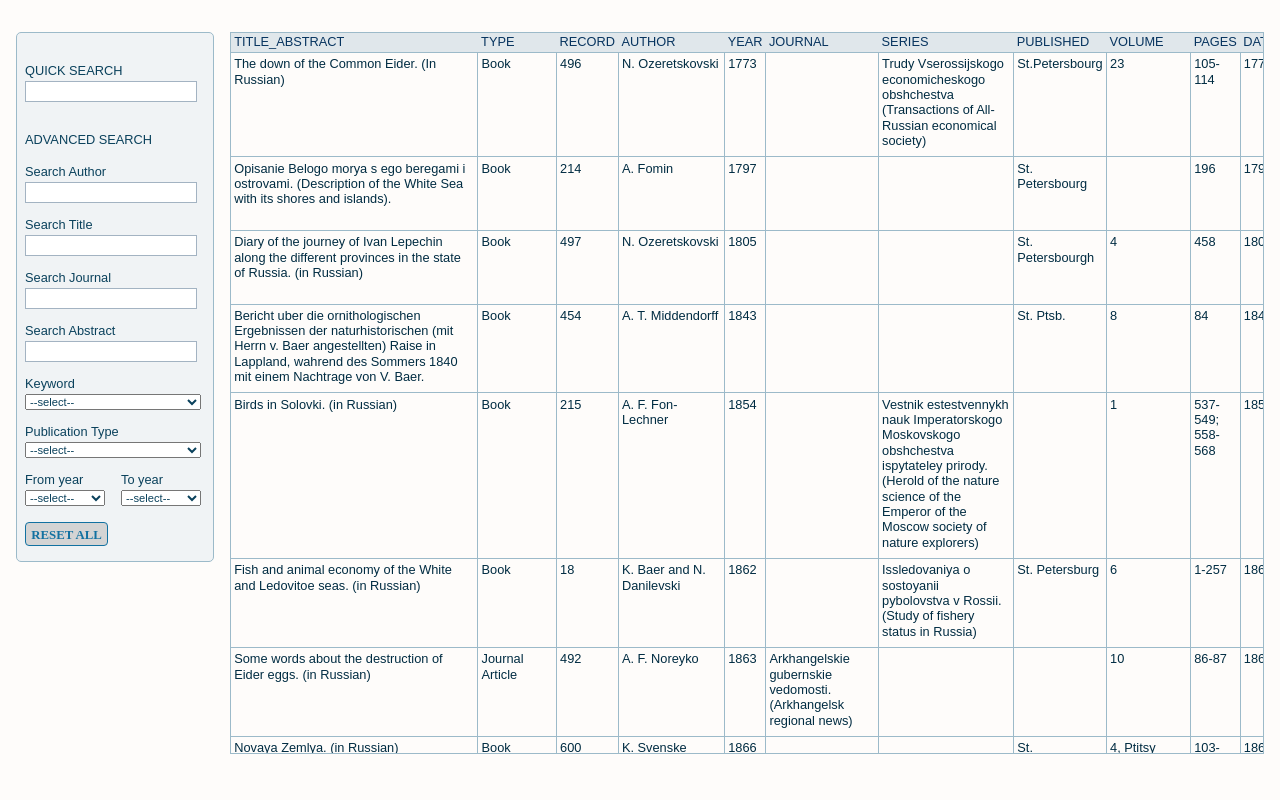
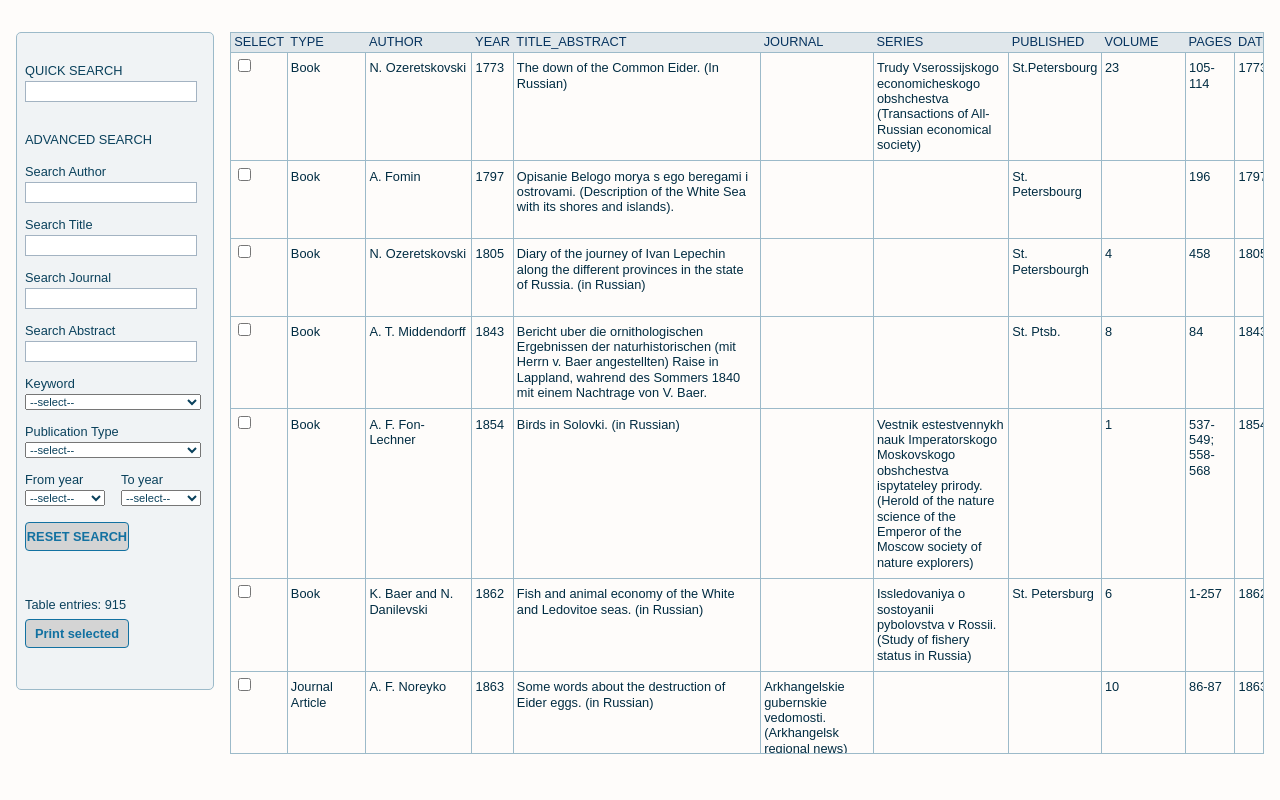
Before and after one commit to Antzee1/polarinst, a plain HTML site: page index.html in a window 1280 px wide. Drawn offline with Linux system fonts and the light colour scheme; a web font is replaced by a local one.

Commit message:
Checkboxes, print, total search result counter.

```diff
--- a/index.html
+++ b/index.html
@@ -51,9 +51,13 @@
 
       <!-- ➡️ ➡️ ➡️ RESET BUTTON ⬅️ ⬅️ ⬅️ -->
 
-      <input type="button" onclick="resetSearch()" id="reset-button" value="RESET ALL"></input>
+      <input type="button" onclick="resetSearch()" id="reset-button" value="RESET SEARCH"></input>
+      <p id="entries"></p>
+      <input type="button" onclick="printTable()" id="print" value="Print selected"></input>
+    </form>
 
-    </form>
+
+
 
     <div id="table-wrapper">
       <!-- table gets added here with D3.js -->
--- a/resources/css/styles.css
+++ b/resources/css/styles.css
@@ -52,7 +52,7 @@ h6 {
 
 #search-wrapper {
   width: 13rem;
-  height: 32rem;
+  height: 40rem;
   display: flex;
   flex-direction: column;
   margin: 2rem 1rem 2rem 1rem;
@@ -103,15 +103,15 @@ input[type=text] {
 
 #reset-button {
   /* margin: auto; */
-  width: 5.2rem;
+  width: 6.5rem;
   height: 1.8rem;
   margin: 0 1rem 1rem 0.5rem;
   background: hsl(0, 0%, 83%);
   border: 1px solid hsl(200, 80%, 35%);
   /* box-shadow: 2px 2px 0 hsl(200, 80%, 35%); */
   border-radius: 4px;
-  padding: 5px 0 2px 0;
-  font-family: "Josefin Sans";
+  padding: 5px 0 5px 0;
+  font-family: "ABeeZee", sans-serif;
   font-size: 0.8rem;
   font-weight: bold;
   color: hsl(200, 80%, 35%);
@@ -122,13 +122,46 @@ input[type=text] {
   background: hsl(208, 52%, 60%);
 }
 
+#print {
+  /* margin: auto; */
+  width: 6.5rem;
+  height: 1.8rem;
+  margin: 0 1rem 1rem 0.5rem;
+  background: hsl(0, 0%, 83%);
+  border: 1px solid hsl(200, 80%, 35%);
+  /* box-shadow: 2px 2px 0 hsl(200, 80%, 35%); */
+  border-radius: 4px;
+  padding: 5px 0 5px 0;
+  font-family: "ABeeZee", sans-serif;
+  font-size: 0.8rem;
+  font-weight: bold;
+  color: hsl(200, 80%, 35%);
+  cursor: pointer;
+}
+
+#entries {
+  margin: 2rem 1rem 0.5rem 0.5rem;
+  font-family: "ABeeZee", sans-serif;
+  font-size: 0.8rem;
+  color: hsl(200, 80%, 20%);
+}
+
 table {
   border-collapse: collapse;
   width: 100%;
   font-family: "ABeeZee", sans-serif;
 }
 
+#table-wrapper {
+  overflow-y: auto;
+  height: 90vh;
+  margin: 2rem 1rem 2rem 0;
+  border: 1px solid hsl(200, 30%, 70%);
+}
+
 th {
+  position: sticky;
+  top: 0;
   font-size: 0.8rem;
   text-align: left;
   vertical-align: middle;
@@ -138,23 +171,21 @@ th {
   padding: 0.2rem;
 }
 
-#table-wrapper {
-  overflow-y: auto;
-  height: 90vh;
-  margin: 2rem 1rem 2rem 0;
-  border: 1px solid hsl(200, 30%, 70%);
-}
-
-#table-wrapper th {
-  position: sticky;
-  top: 0;
-}
-
-th {
+th:nth-child(4),
+th:nth-child(5),
+th:nth-child(6),
+th:nth-child(7),
+th:nth-child(8) {
   cursor: pointer;
 }
 
-td:nth-child(3) {
+/* , 5, 6, 7 */
+
+/* th:nth-child(n+1):nth-child(-n+15) {
+  border-right: 1px solid;
+} */
+
+td:nth-child(1) {
   border-left: none;
 }
 
--- a/resources/js/main.js
+++ b/resources/js/main.js
@@ -1,18 +1,7 @@
 /*
-
-✅ line height
-
-✅ remove border on left side of first column because there's a border around the table as well.
-
-next:
-
-invisible table
-
-print / export functionality
 
 
 */
-
 
 // ======================================================================================================================
 // ======================================================================================================================
@@ -21,6 +10,13 @@ print / export functionality
 
 // ======================================================================================================================
 // ======================================================================================================================
+
+// add ▼▲ to sortable column headers
+
+// https://stackoverflow.com/questions/15121690/d3-seems-to-assume-i-know-the-column-names-of-a-csv
+
+const columnTable = ["select", "Title", "Abstract", "Type", "Author", "Year", "Title_Abstract", "Journal", "Series", "Published", "Volume", "Pages", "Date", "Keywords", "Language", "Notes"]
+const printColumns = ["Title", "Abstract", "Type", "Record", "Author", "Year", "Journal", "Series", "Published", "Volume", "Pages", "Date", "Keywords", "Language", "Notes"]
 
 function bookTable(dataset, columns) {
 
@@ -36,6 +32,7 @@ function bookTable(dataset, columns) {
     .append("table")
     .attr("class", "book-table")
     .attr("id", "book-table")
+    // .attr("style", (d) => "display: none;") //Ketil: make complete table invisible
   thead = table.append("thead")
   tbody = table.append("tbody")
   thead.append("tr")
@@ -46,7 +43,12 @@ function bookTable(dataset, columns) {
     .attr("class", (column) =>
       column.toLowerCase()
     )
-    .text((column) => column)
+    .text((column) => column
+
+
+
+
+  )
     .on("click", function(d) { // sortere kolonner ascending/descending
 
       // sorting on Title column (which is set to hidden) because if we sort on TitleandAbstract, the sorting
@@ -117,7 +119,6 @@ function bookTable(dataset, columns) {
         }
       })
     })
-
     .enter()
     .append("td")
     .attr("class", (d) =>
@@ -130,6 +131,48 @@ function bookTable(dataset, columns) {
   return table
 }
 
+
+// ======================================================================================================================
+// ======================================================================================================================
+
+// ➡️ ➡️ ➡️ PRINT SELECTED ⬅️ ⬅️ ⬅️
+
+// ======================================================================================================================
+// ======================================================================================================================
+
+
+function printTable() {
+  // var printwin = window.open('', 'PRINT', 'height=400,width=600');
+  var printwin = window.open();
+  printwin.document.write('<html><head><title>' + document.title + '</title>');
+  printwin.document.write('</head><body>');
+
+  //const table = document.getElementById("book-table").innerHTML;
+
+  const checkBoxes = document.getElementsByClassName("checkbox");
+
+  [].forEach.call(checkBoxes, function(box) {
+    if (box.checked) {
+      const row = box.parentElement.parentElement;
+      printwin.document.write("<div style='margin-bottom:25px' >");
+      [].forEach.call(row.cells, function(cell) {
+        var className = cell.getAttribute("class").toLowerCase()
+        className = className.charAt(0).toUpperCase() + className.slice(1);
+        if (printColumns.includes(className)) {
+          printwin.document.write("<p style='margin-bottom:0; margin-top:0;' ><b>" + className + ":</b>" + cell.textContent + "</p>");
+        }
+      })
+      printwin.document.write("</div>")
+    }
+  })
+  printwin.document.write('</body></html>');
+
+  printwin.stop();
+  printwin.print();
+  printwin.close();
+}
+
+
 // ======================================================================================================================
 // ======================================================================================================================
 
@@ -141,19 +184,29 @@ function bookTable(dataset, columns) {
 function quickSearch(searchEntry) {
   const tables = document.getElementsByClassName("book-table")
   const searchValueNormalized = searchEntry.value.toLowerCase().normalize("NFD").replace(/[\u0300-\u036f]/g, "");
+  const split = searchValueNormalized.split(" ");
+  console.log(split);
+  let foundElements = 0;
 
   [].forEach.call(tables, function(table) {
     [].forEach.call(table.tBodies, function(tbody) {
       [].forEach.call(tbody.rows, function(row) {
         if (row.textContent.toLowerCase().normalize("NFD").replace(/[\u0300-\u036f]/g, "").indexOf(searchValueNormalized) > -1) {
           row.style.display = ""
+          foundElements = foundElements + 1;
         } else {
           row.style.display = "none"
         }
       })
     })
   })
+  const table = document.getElementById("book-table");
+  table.style.display = ""
+
+  document.getElementById("entries").innerHTML = "Table entries: " + foundElements
+
 }
+
 
 // ======================================================================================================================
 // ======================================================================================================================
@@ -163,7 +216,9 @@ function quickSearch(searchEntry) {
 // ======================================================================================================================
 // ======================================================================================================================
 
+
 function advancedSearch() {
+  let foundElements = 0;
   const authorValue = document.getElementById("author").value.toLowerCase().normalize("NFD").replace(/[\u0300-\u036f]/g, "")
   const titleValue = document.getElementById("title").value.toLowerCase().normalize("NFD").replace(/[\u0300-\u036f]/g, "")
   const journalValue = document.getElementById("journal").value.toLowerCase().normalize("NFD").replace(/[\u0300-\u036f]/g, "")
@@ -236,12 +291,21 @@ function advancedSearch() {
         });
         if (showRow == true) {
           row.style.display = ""
+          foundElements = foundElements + 1;
         } else {
           row.style.display = "none"
         }
       });
     });
   });
+
+  document.getElementById("entries").innerHTML = "Table entries: " + foundElements
+
+
+  //Ketil: make complete table invisible
+  //  const table = document.getElementById("book-table");
+  // tables.style.display = "none";
+
 }
 
 // ======================================================================================================================
@@ -255,13 +319,21 @@ function advancedSearch() {
 // id must be <form> for the .reset() method to work!
 function resetSearch() {
   document.getElementById("search-wrapper").reset()
-
+  let foundElements = 0
   const tables = document.getElementById("book-table");
 
   [].forEach.call(tables.tBodies, function(tbody) {
     [].forEach.call(tbody.rows, function(row) {
       row.style.display = ""
+      foundElements = foundElements + 1;
     })
+  })
+
+  document.getElementById("entries").innerHTML = "Table entries: " + foundElements
+  //reset check boxes
+  const checkBoxes = document.getElementsByClassName("checkbox");
+  [].forEach.call(checkBoxes, function(box) {
+    box.checked = null;
   })
 }
 
@@ -306,19 +378,9 @@ function buildDropDownMenus(dataset) {
   const uniqueValues = [...new Set(concatArraysKeywords)].sort()
   let optionsKeywords = "<option value='' hidden>--select--</option>"
 
-
-  // for (let i = 0; i < uniqueValues.length; i++) {
-  //   optionsKeywords += "<option value='" + uniqueValues[i] + "'>" + uniqueValues[i] + "</option>";
-  // }
-  // for-of constr
-  // for (const uniqueValue of uniqueValues) {
-  //   optionsKeywords += "<option value='" + uniqueValue + "'>" + uniqueValue + "</option>"
-  // }
-  // same but with new string concatenation
   for (const uniqueValue of uniqueValues) {
     optionsKeywords += `<option value='${uniqueValue}'>${uniqueValue}</option>`
   }
-
 
   const dropdownKeyword = document.getElementById("dropdownmenu-keyword")
   dropdownKeyword.innerHTML = optionsKeywords
@@ -333,11 +395,8 @@ function buildDropDownMenus(dataset) {
   for (let i = 0; i < concatArraysType.length; i++) {
     concatArraysType[i] = concatArraysType[i].trim()
   }
-  const uniqueValuesType = [...new Set(concatArraysType)].sort();
-  let optionsType = "<option value='' hidden>--select--</option>";
-  // for (let i = 0; i < uniqueValuesType.length; i++) {
-  //   optionsType += "<option value='" + uniqueValuesType[i] + "'>" + uniqueValuesType[i] + "</option>";
-  // }
+  const uniqueValuesType = [...new Set(concatArraysType)].sort()
+  let optionsType = "<option value='' hidden>--select--</option>"
   for (const uniqueValueType of uniqueValuesType) {
     optionsType += `<option value='${uniqueValueType}'>${uniqueValueType}</option>`
   }
@@ -354,11 +413,8 @@ function buildDropDownMenus(dataset) {
   for (let i = 0; i < concatArraysYear.length; i++) {
     concatArraysYear[i] = concatArraysYear[i].trim()
   }
-  let uniqueValuesFromYear = [...new Set(concatArraysYear)].sort();
-  let optionsFromYear = "<option value='' hidden>--select--</option>";
-  // for (let i = 0; i < uniqueValuesFromYear.length; i++) {
-  //   optionsFromYear += "<option value='" + uniqueValuesFromYear[i] + "'>" + uniqueValuesFromYear[i] + "</option>";
-  // }
+  let uniqueValuesFromYear = [...new Set(concatArraysYear)].sort()
+  let optionsFromYear = "<option value='' hidden>--select--</option>"
   for (const uniqueValueFromYear of uniqueValuesFromYear) {
     optionsFromYear += `<option value='${uniqueValueFromYear}'>${uniqueValueFromYear}</option>`
   }
@@ -373,9 +429,6 @@ function buildDropDownMenus(dataset) {
 
   let uniqueValuesToYear = [...new Set(concatArraysYear)].sort()
   let optionsToYear = "<option value='' hidden>--select--</option>"
-  // for (let i = 0; i < uniqueValuesToYear.length; i++) {
-  //   optionsToYear += "<option value='" + uniqueValuesToYear[i] + "'>" + uniqueValuesToYear[i] + "</option>"
-  // }
   for (const uniqueValueToYear of uniqueValuesToYear) {
     optionsToYear += `<option value='${uniqueValueToYear}'>${uniqueValueToYear}</option>`
   }
@@ -398,32 +451,37 @@ async function getData() {
 
   dataset.forEach(function(d) {
     className = 'showAbstractLink'
-    if (d.Abstract == ""){
-
+    if (d.Abstract == "") {
       className = ''
     }
-    d.Title_Abstract = "<p class=" + className + " onclick='expandAbstract(this)'>" + d.Title + "</p> "+ "<p  class='abstractcontent' style='display: none;'>" + d.Abstract + "</p>"
+    d.Title_Abstract = "<p class=" + className + " onclick='expandAbstract(this)'>" + d.Title + "</p> " + "<p  class='abstractcontent' style='display: none;'>" + d.Abstract + "</p>"
+    // add column with checkboxes
+    d.select = "<input type='checkbox' class='checkbox' ></input>"
 
   })
 
   buildDropDownMenus(dataset);
-
-  bookTable(dataset, ["Title", "Abstract", "Title_Abstract", "Type", "Record", "Author", "Year", "Journal", "Series", "Published", "Volume", "Pages", "Date", "Keywords", "Language", "Notes"])
-
+  //bookTable(dataset, ["select", "Title", "Abstract", "Title_Abstract", "Type", "Record", "Author", "Year", "Journal", "Series", "Published", "Volume", "Pages", "Date", "Keywords", "Language", "Notes"])
+  bookTable(dataset, columnTable)
+  document.getElementById("entries").innerHTML = "Table entries: " + dataset.length
 }
 
 getData()
 
 
-function expandAbstract(element){
-  console.log(element.nextElementSibling.style.display);
-  if (element.nextElementSibling.style.display == "")
-  {
+// ======================================================================================================================
+// ======================================================================================================================
+
+// ➡️ ➡️ ➡️ CHECKBOX FUNCTION ⬅️ ⬅️ ⬅️
+
+// ======================================================================================================================
+// ======================================================================================================================
+
+
+function expandAbstract(element) {
+  if (element.nextElementSibling.style.display == "") {
     element.nextElementSibling.style.display = "none";
   } else {
     element.nextElementSibling.style.display = "";
   }
-  console.log(element.nextElementSibling.style.display);
-
-
 }
```
